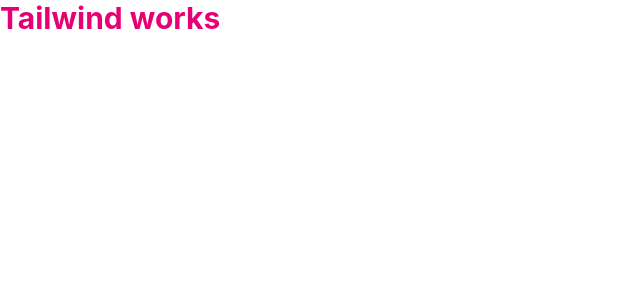
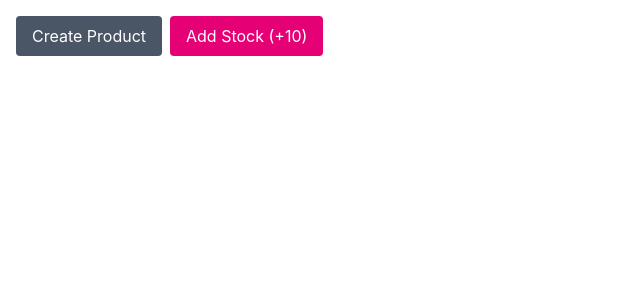
Before and after one commit to dianamutinda/beauty-shop-pwa, a React (Vite) app: page / in a window 1280 px wide. Shown: the top 300 px of the page, without its empty margins (0-640 px from the left). Built offline with nearby package versions, Linux system fonts and the light colour scheme.

Commit message:
feat: add stockMovements table with transactional stock updates
- Add stockMovements table to track restocks, sales, and adjustments
- Add recordStockMovement() to atomically update product stock + log movement
- Verified stock accumulates correctly across sequential movements via manual test UI

```diff
--- a/package.json
+++ b/package.json
@@ -11,6 +11,7 @@
   },
   "dependencies": {
     "@tailwindcss/vite": "^4.3.3",
+    "dexie": "^4.4.5",
     "react": "^19.2.8",
     "react-dom": "^19.2.8",
     "tailwindcss": "^4.3.3"
--- a/src/App.jsx
+++ b/src/App.jsx
@@ -1,5 +1,43 @@
+import { useState } from 'react'
+import { db, recordStockMovement } from './db'
+
 function App() {
-  return <h1 className="text-3xl font-bold text-pink-600">Tailwind works</h1>
+  const [productId, setProductId] = useState(null)
+
+  async function handleCreateProduct() {
+    const newId = await db.products.add({
+      sku: 'FC001',
+      name: 'Face Cream',
+      category: 'Face Care',
+      sellingPrice: 350,
+      stock: 12,
+      lastUpdated: new Date().toISOString(),
+      synced: false,
+    })
+    setProductId(newId)
+    console.log('Created product:', newId)
+  }
+
+  async function handleAddStock() {
+    if (!productId) {
+      console.log('Create a product first')
+      return
+    }
+    await recordStockMovement(productId, 'restock', 10)
+    const updated = await db.products.get(productId)
+    console.log('Stock now:', updated.stock)
+  }
+
+  return (
+    <div className="p-4 space-x-2">
+      <button onClick={handleCreateProduct} className="bg-gray-600 text-white px-4 py-2 rounded">
+        Create Product
+      </button>
+      <button onClick={handleAddStock} className="bg-pink-600 text-white px-4 py-2 rounded">
+        Add Stock (+10)
+      </button>
+    </div>
+  )
 }
 
 export default App
--- /dev/null
+++ b/src/db.js
@@ -0,0 +1,28 @@
+import Dexie from "dexie";
+
+export const db = new Dexie('BeautyShopDB')
+
+db.version(1).stores({
+    products: '++id, sku, name, category, sellingPrice, stock, lastUpdated, synced',
+    categories: '++id, name, synced',
+    stockMovements: '++id, productId, type, quantity, timestamp, synced',
+})
+
+export async function recordStockMovement(productId, type, quantity) {
+    await db.transaction('rw', db.products, db.stockMovements, async () => {
+        await db.stockMovements.add({
+            productId,
+            type,
+            quantity,
+            timestamp: new Date().toISOString(),
+            synced: false,
+        })
+
+        const product = await db.products.get(productId)
+        await db.products.update(productId, {
+            stock: product.stock + quantity,
+            lastUpdated: new Date().toISOString(),
+            synced: false,
+        })
+    })
+}
```
Also changed, not shown: 1 other file (tests, documents, lock files or other folders).
